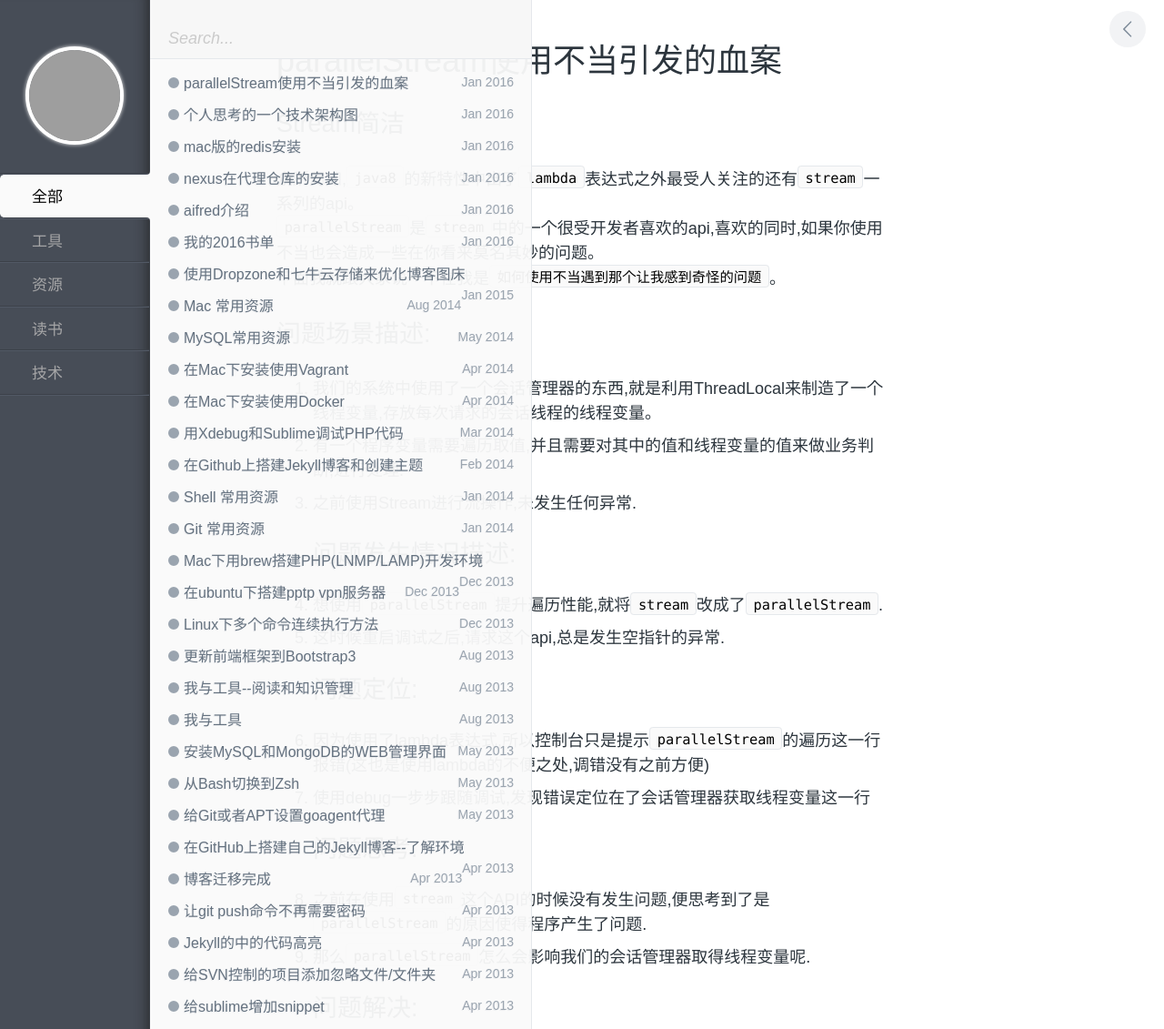
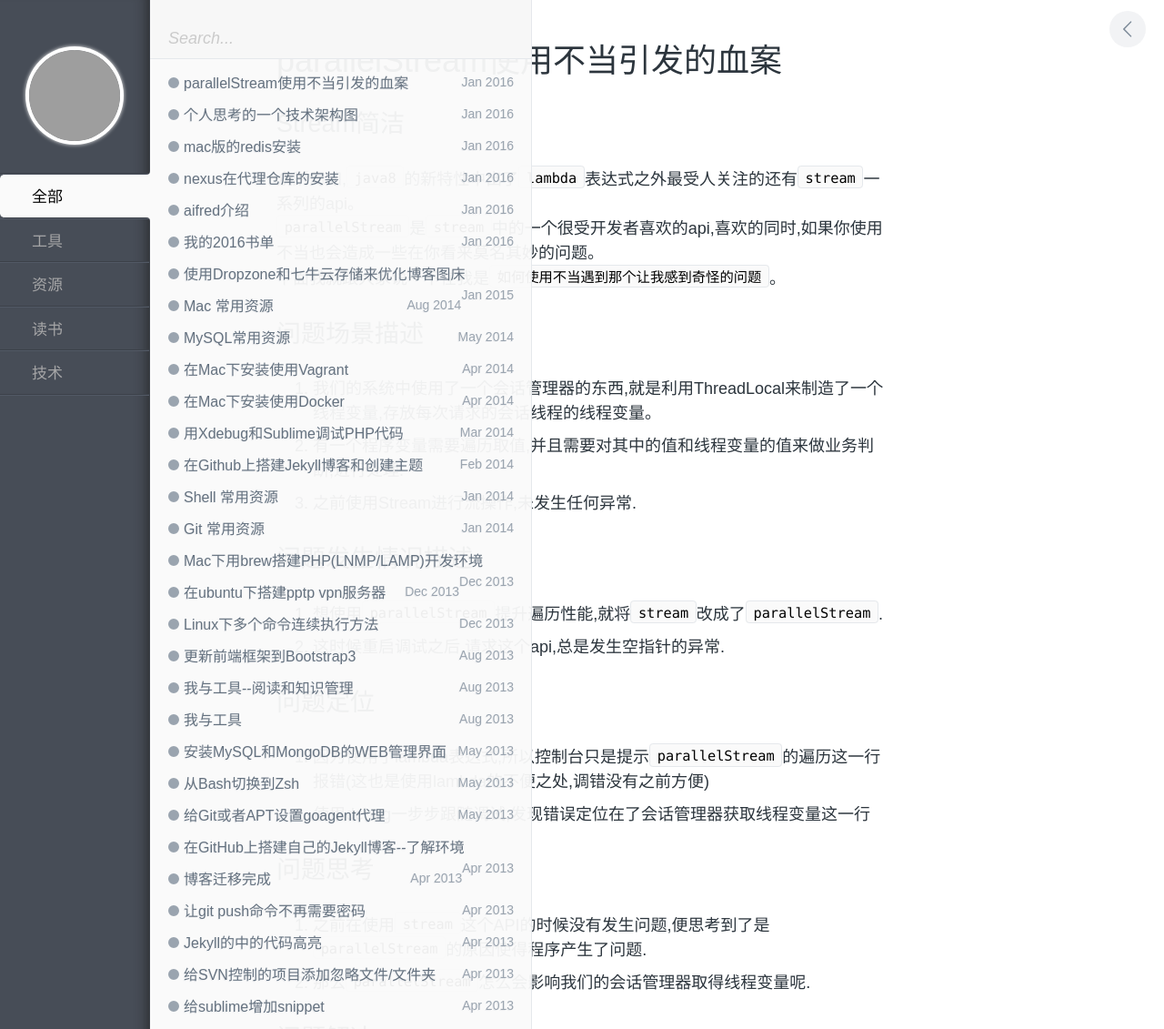
Before and after one commit to jsondream/wgd12389.github.io, a Jekyll site: the page built from _posts/tech/2016-01-14-parallelStream-problem-2016.md, in a window 1280 px wide, cut to the strip 0-1131 px from the top of the page. Shown: the whole strip at 91% size. Built offline with Jekyll 4.4.1, drawn with Linux system fonts in a browser that asks for light colours; comment, search, counter and statistics services are not loaded; grey boxes are pictures that could not be loaded.

Commit message:
修改格式

```diff
--- a/_posts/tech/2016-01-14-parallelStream-problem-2016.md
+++ b/_posts/tech/2016-01-14-parallelStream-problem-2016.md
@@ -11,21 +11,27 @@
 众所周知,`java8`的新特性中出了`lambda`表达式之外最受人关注的还有`stream`一系列的api。
 `parallelStream`是`stream`中的一个很受开发者喜欢的api,喜欢的同时,如果你使用不当也会造成一些在你看来莫名其妙的问题。
 下面我就跟大家说一下在我是`如何使用不当遇到那个让我感到奇怪的问题`。
-## 问题场景描述:
+
+## 问题场景描述
 1. 我们的系统中使用了一个会话管理器的东西,就是利用ThreadLocal来制造了一个线程变量,存放每次请求的会话线程的线程变量。
 2. 有一个程序变量需要遍历取值,并且需要对其中的值和线程变量的值来做业务判断,进行处理.
 3. 之前使用Stream进行流操作,未发生任何异常.
-## 问题发生情况描述:
+
+## 问题发生情况描述
 1. 想使用`parallelStream`提升遍历性能,就将`stream`改成了`parallelStream`.
 2. 这时候重启调试之后,请求这个api,总是发生空指针的异常.
-## 问题定位:
+
+## 问题定位
 1. 因为使用了lambda表达式,所以控制台只是提示`parallelStream`的遍历这一行报错(这也是使用lambda的不便之处,调错没有之前方便)
 2. 使用debug一步步跟随调试,发现错误定位在了会话管理器获取线程变量这一行
-## 问题思考:
+
+## 问题思考
 1. 之前在使用`stream`这个API的时候没有发生问题,便思考到了是`parallelStream`的原因使得程序产生了问题.
 2. 那么`parallelStream`怎么会影响我们的会话管理器取得线程变量呢.
-## 问题解决:
+
+## 问题解决
 1. 查看`parallelStream`的源码![parallelStream源码](http://7xpz5v.com1.z0.glb.clouddn.com/parallelStream.png).
 2. parallelStream是创建一个并行的Stream,而且他的并行操作是不具备线程传播性的,所以在使用会话管理器的时候是无法获取值的.
-## 问题总结:
+
+## 问题总结
 `parallelStream`是一把双刃利器,他的并行操作可以在很多时候作为提升效率的一把利刃。但是使用的时候仍需要注意一些东西,以免伤到自己。
```
